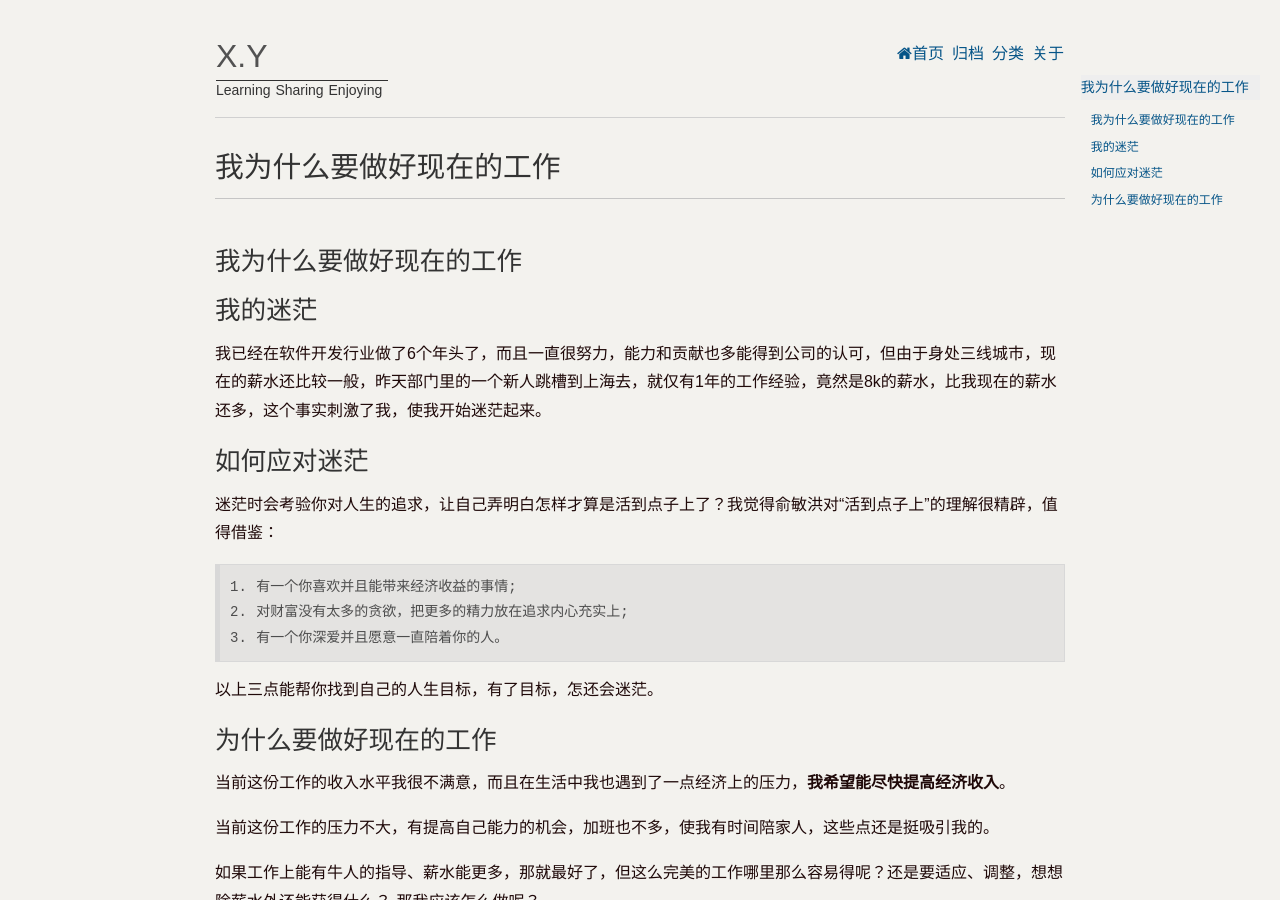
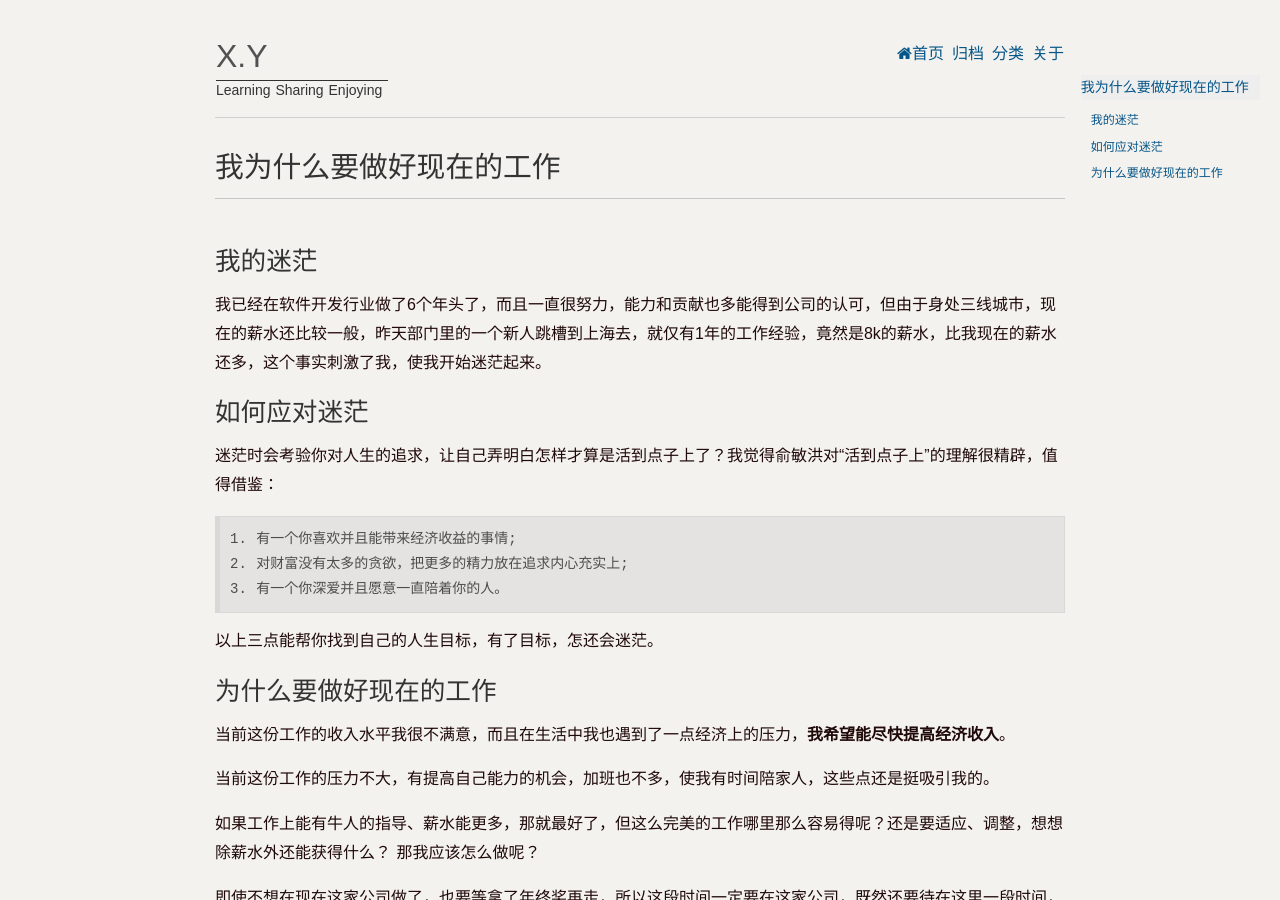
Before and after one commit to novawoo/novawoo.github.com, a Jekyll site: the page built from _posts/blog/2015-07-23-why-work-hard.md, in a window 1280 px wide and 900 px high. Built offline with Jekyll 4.4.1, drawn with Linux system fonts in a browser that asks for light colours; Markdown is read by kramdown in place of the engine named in the settings; a script that is not in the unit is left out; comment, search, counter and statistics services are not loaded.

Commit message:
modified:   2015-07-23-why-work-hard.md

```diff
--- a/_posts/blog/2015-07-23-why-work-hard.md
+++ b/_posts/blog/2015-07-23-why-work-hard.md
@@ -4,8 +4,6 @@ title:      我为什么要做好现在的工作
 category:   blog
 description:    描述我如何应对人生的迷茫
 ---
-
-## 我为什么要做好现在的工作
 
 ## 我的迷茫
 我已经在软件开发行业做了6个年头了，而且一直很努力，能力和贡献也多能得到公司的认可，但由于身处三线城市，现在的薪水还比较一般，昨天部门里的一个新人跳槽到上海去，就仅有1年的工作经验，竟然是8k的薪水，比我现在的薪水还多，这个事实刺激了我，使我开始迷茫起来。
```
